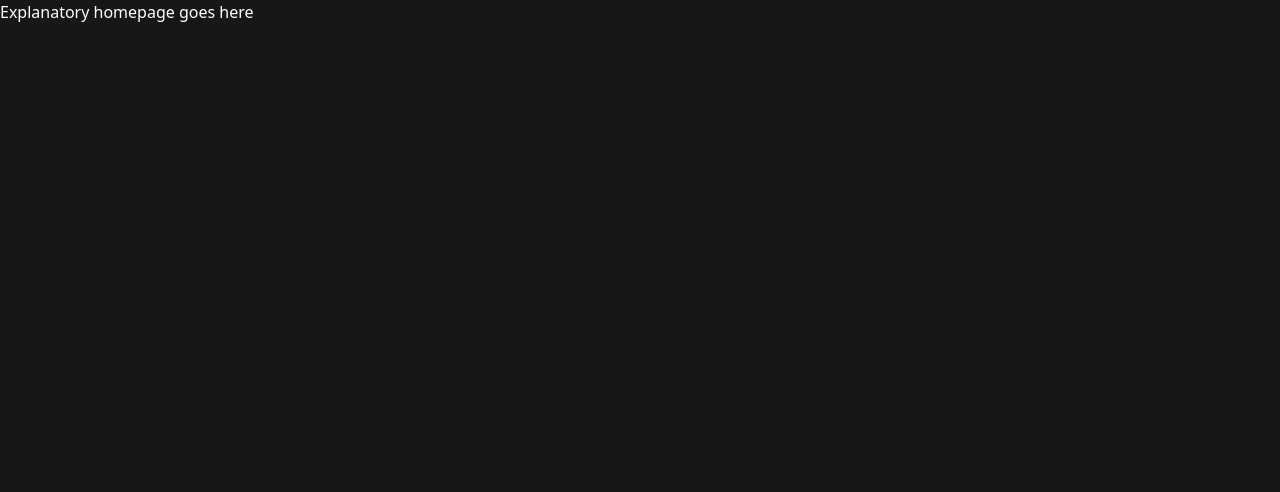
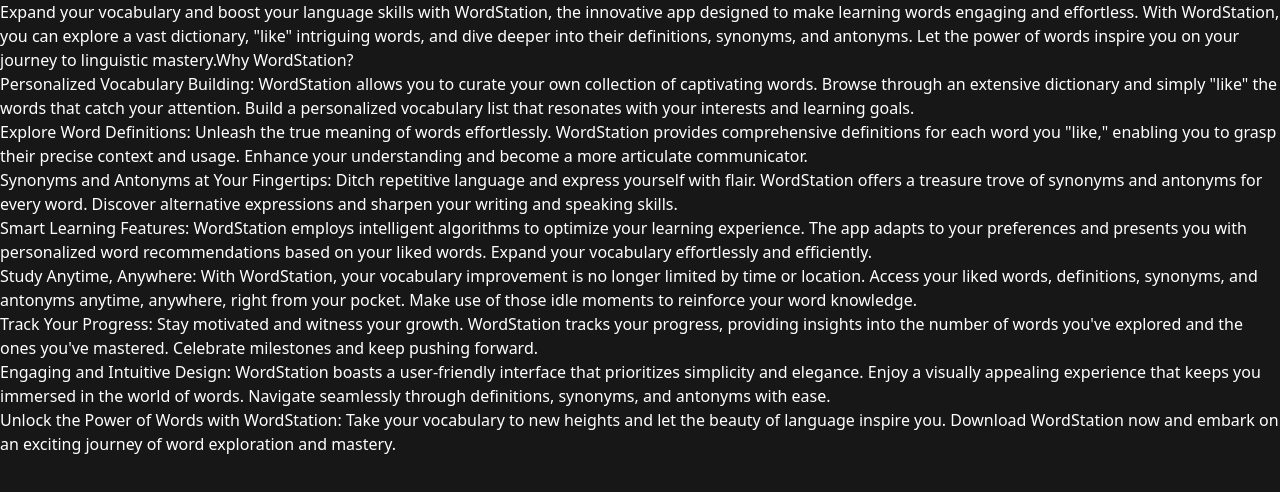
Before and after one commit to ic-768/Word-Station, a Next.js app: page / in a window 1280 px wide. Shown: the top 492 px of the page. Built offline with nearby package versions, Linux system fonts and the light colour scheme; no server answers.

Commit message:
Content for homepage

```diff
--- a/pages/index.tsx
+++ b/pages/index.tsx
@@ -1,18 +1,73 @@
-import { useRouter } from "next/router";
-import {
-  ChangeEventHandler,
-  FormEventHandler,
-  ReactElement,
-  useContext,
-  useState,
-} from "react";
-import { faLock, faUser } from "@fortawesome/free-solid-svg-icons";
+export default function Home() {
+  return (
+    <div>
+      <title>Discover, Learn, and Remember with WordStation</title>
+      <span>
+        Expand your vocabulary and boost your language skills with WordStation,
+        the innovative app designed to make learning words engaging and
+        effortless. With WordStation, you can explore a vast dictionary, "like"
+        intriguing words, and dive deeper into their definitions, synonyms, and
+        antonyms. Let the power of words inspire you on your journey to
+        linguistic mastery.
+      </span>
+      <span>Why WordStation?</span>
+      <ul>
+        <li>
+          Personalized Vocabulary Building: WordStation allows you to curate
+          your own collection of captivating words. Browse through an extensive
+          dictionary and simply "like" the words that catch your attention.
+          Build a personalized vocabulary list that resonates with your
+          interests and learning goals.
+        </li>
 
-import CredentialPanel from "../components/login/CredentialPanel";
-import SubmitButton from "../components/login/SubmitButton";
-import AlternateActionText from "../components/login/AlternateActionText";
-import LoginLayout from "../components/layouts/LoginLayout";
-import PageTitle from "../components/login/PageTitle";
-export default function Home() {
-  return <div>Explanatory homepage goes here</div>;
+        <li>
+          Explore Word Definitions: Unleash the true meaning of words
+          effortlessly. WordStation provides comprehensive definitions for each
+          word you "like," enabling you to grasp their precise context and
+          usage. Enhance your understanding and become a more articulate
+          communicator.
+        </li>
+
+        <li>
+          Synonyms and Antonyms at Your Fingertips: Ditch repetitive language
+          and express yourself with flair. WordStation offers a treasure trove
+          of synonyms and antonyms for every word. Discover alternative
+          expressions and sharpen your writing and speaking skills.
+        </li>
+
+        <li>
+          Smart Learning Features: WordStation employs intelligent algorithms to
+          optimize your learning experience. The app adapts to your preferences
+          and presents you with personalized word recommendations based on your
+          liked words. Expand your vocabulary effortlessly and efficiently.
+        </li>
+
+        <li>
+          Study Anytime, Anywhere: With WordStation, your vocabulary improvement
+          is no longer limited by time or location. Access your liked words,
+          definitions, synonyms, and antonyms anytime, anywhere, right from your
+          pocket. Make use of those idle moments to reinforce your word
+          knowledge.
+        </li>
+
+        <li>
+          Track Your Progress: Stay motivated and witness your growth.
+          WordStation tracks your progress, providing insights into the number
+          of words you've explored and the ones you've mastered. Celebrate
+          milestones and keep pushing forward.
+        </li>
+
+        <li>
+          Engaging and Intuitive Design: WordStation boasts a user-friendly
+          interface that prioritizes simplicity and elegance. Enjoy a visually
+          appealing experience that keeps you immersed in the world of words.
+          Navigate seamlessly through definitions, synonyms, and antonyms with
+          ease.
+        </li>
+      </ul>
+      Unlock the Power of Words with WordStation: Take your vocabulary to new
+      heights and let the beauty of language inspire you. Download WordStation
+      now and embark on an exciting journey of word exploration and mastery.
+    </div>
+  );
 }
--- a/pages/words/index.tsx
+++ b/pages/words/index.tsx
@@ -13,7 +13,6 @@
 import Loader from "../../components/common/Loader";
 import WordList from "../../components/app/WordList";
 import UserStatusLayout from "../../components/layouts/UserStatusLayout";
-import { UserSessionContext } from "../../context/user-session";
 
 export default function Words() {
   const [userWords, _setUserWords] = useContext(UserWordsContext);
```
Also changed, not shown: 1 other file (tests, documents, lock files or other folders).
